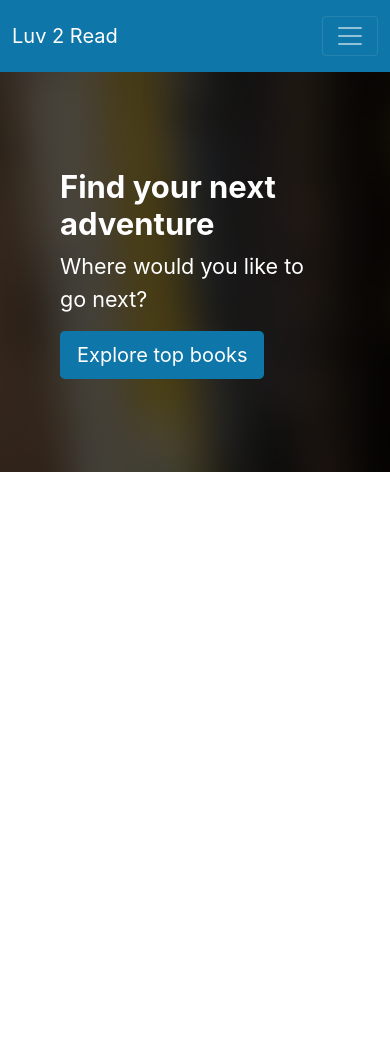
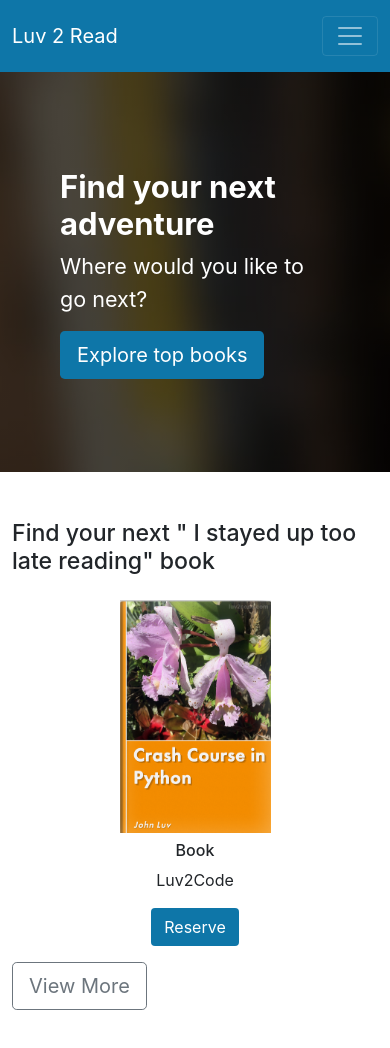
Before and after one commit to chirag-dhingra/library-app, a React (Create React App) app in the folder 03-frontend/: page / in a window 390 px wide. Shown: the top 1048 px of the page. Before the commit the page ends 844 px from the top, so only its background shows below. Built offline with nearby package versions, Linux system fonts and the light colour scheme.

Commit message:
carousel component

```diff
--- a/03-frontend/src/App.tsx
+++ b/03-frontend/src/App.tsx
@@ -2,12 +2,14 @@
 import './App.css';
 import { Navbar } from './layouts/NavbarAndFooter/Navbar';
 import { ExploreTopBooks } from './layouts/HomePage/ExploreTopBooks';
+import { Carousel } from './layouts/HomePage/Carousel';
 
 function App() {
   return (
     <div>
       <Navbar />
       <ExploreTopBooks />
+      <Carousel/>
     </div>
   );
 }
--- a/03-frontend/src/layouts/HomePage/Carousel.tsx
+++ b/03-frontend/src/layouts/HomePage/Carousel.tsx
@@ -59,6 +59,7 @@
                             </div>
                         </div>
                     </div>
+                </div>
                 <button className='carousel-control-prev' type='button'
                     data-bs-target='#carouselExampleControls' data-bs-slide='prev'>
                     <span className='carousel-control-prev-icon' aria-hidden='true'></span>
@@ -70,7 +71,27 @@
                     <span className='visually-hidden'>Next</span>
                 </button>
             </div>
+
+            {/*Mobile*/}
+            <div className='d-lg-none mt-3'>
+                <div className='row d-flex justify-content-center align-items-center'>
+                    <div className='text-center'>
+                        <img
+                            src={require('./../../Images/BooksImages/book-luv2code-1000.png')}
+                            width='151'
+                            height='233'
+                            alt='book'
+                        />
+                        <h6 className='mt-2'>Book</h6>
+                        <p>Luv2Code</p>
+                        <a className='btn main-color text-white' href='#'>Reserve</a>
                     </div>
                 </div>
+            </div>
+            <div className='homepage-carouse-title mt-3'>
+                <a className='btn btn-outline-secondary btn-lg' href='#'>View More</a>
+            </div>
+        </div>
+
     )
 }
```
Lines whose indentation alone changed are shown as unchanged.
